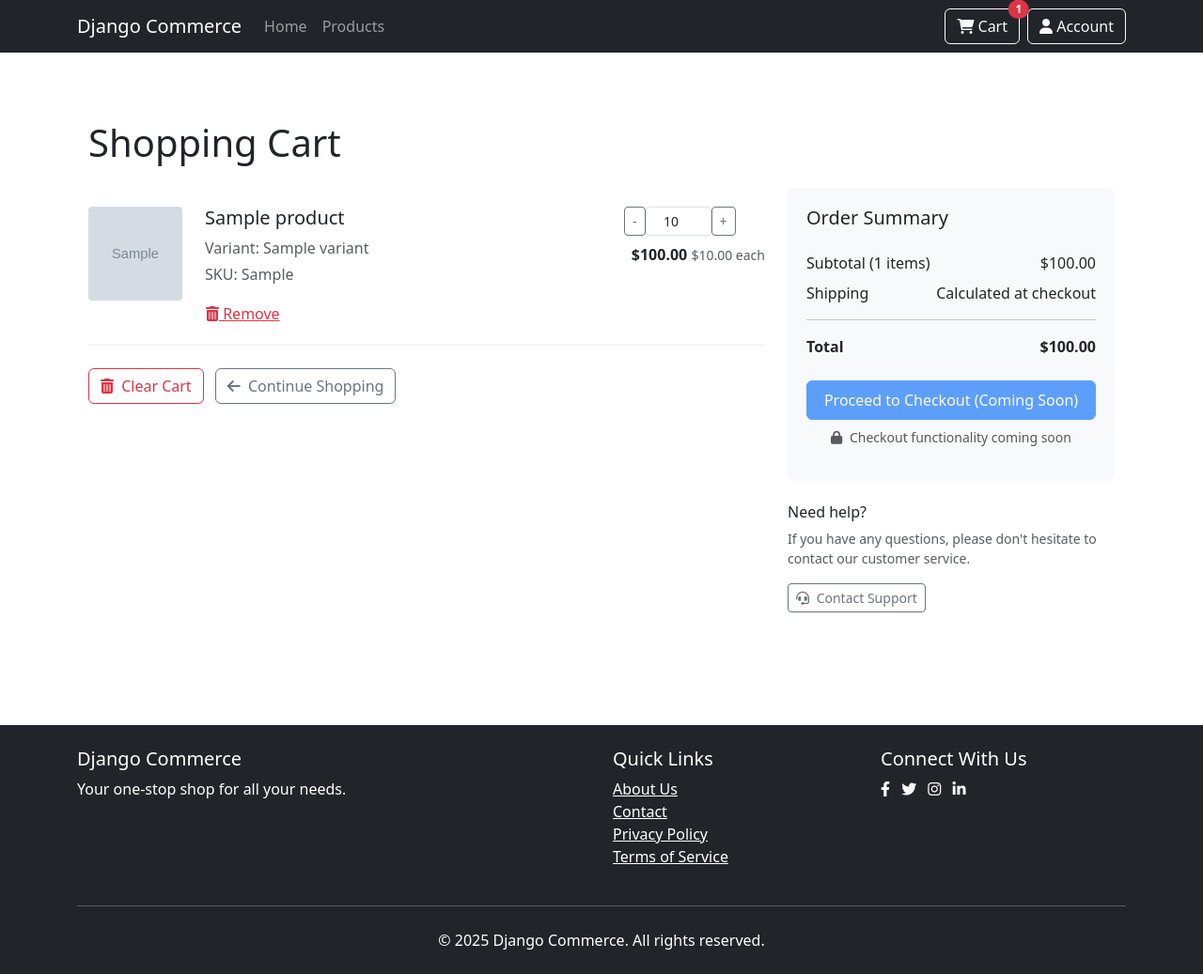
After one commit to mahimsafa/django-ecommerce, a Django app: page /cart/ in a window 1280 px wide. The commit adds this page. Shown: the whole page at 94% size. Run offline with Django 5.2, Linux system fonts and the light colour scheme; a user stored in the database is signed in; tables that the repository leaves empty hold one stand-in row (values such as "Sample post"); grey boxes marked "Sample" are stand-in pictures.

Commit message:
feat: Implement cart view, update, clear functionality

```diff
--- /dev/null
+++ b/cart/templates/cart/cart.html
@@ -0,0 +1,163 @@
+{% extends 'base.html' %}
+
+{% block title %}Shopping Cart - Django Commerce{% endblock %}
+
+{% block extra_css %}
+<style>
+    .cart-item {
+        border-bottom: 1px solid #eee;
+        padding: 20px 0;
+    }
+    .cart-item:last-child {
+        border-bottom: none;
+    }
+    .product-image {
+        width: 100px;
+        height: 100px;
+        object-fit: cover;
+        border-radius: 4px;
+    }
+    .quantity-input {
+        width: 70px;
+        text-align: center;
+    }
+    .summary-card {
+        background-color: #f8f9fa;
+        border-radius: 8px;
+        padding: 20px;
+    }
+    .empty-cart {
+        text-align: center;
+        padding: 50px 0;
+    }
+    .empty-cart i {
+        font-size: 5rem;
+        color: #ddd;
+        margin-bottom: 20px;
+    }
+</style>
+{% endblock %}
+
+{% block content %}
+<div class="container py-5">
+    <h1 class="mb-4">Shopping Cart</h1>
+
+    {% if cart_items %}
+    <div class="row">
+        <div class="col-lg-8">
+            {% for item in cart_items %}
+            <div class="cart-item">
+                <div class="row">
+                    <div class="col-md-2">
+                        <img src="{{ item.variant.product.images.first.image.url|default:'/static/images/placeholder-product.png' }}"
+                             alt="{{ item.variant.product.name }}" class="product-image">
+                    </div>
+                    <div class="col-md-6">
+                        <h5>{{ item.variant.product.name }}</h5>
+                        {% if item.variant.name %}
+                            <p class="text-muted mb-1">Variant: {{ item.variant.name }}</p>
+                        {% endif %}
+                        <p class="text-muted">SKU: {{ item.variant.sku|default:'N/A' }}</p>
+                        <form method="post" action="{% url 'cart:update_cart_item' item.id %}" class="d-inline">
+                            {% csrf_token %}
+                            <input type="hidden" name="action" value="remove">
+                            <button type="submit" class="btn btn-link text-danger p-0">
+                                <i class="fas fa-trash-alt"></i> Remove
+                            </button>
+                        </form>
+                    </div>
+                    <div class="col-md-4 text-md-end">
+                        <div class="input-group mb-2" style="max-width: 150px; margin-left: auto;">
+                            <form method="post" action="{% url 'cart:update_cart_item' item.id %}" class="d-flex w-100" id="update-form-{{ item.id }}">
+                                {% csrf_token %}
+                                <input type="hidden" name="action" value="update">
+                                <button type="button" class="btn btn-outline-secondary btn-sm"
+                                        onclick="this.form.querySelector('input[name=quantity]').stepDown(); this.form.submit()">-</button>
+                                <input type="number" name="quantity" value="{{ item.quantity }}" min="1"
+                                       class="form-control form-control-sm text-center quantity-input"
+                                       onchange="document.getElementById('update-form-{{ item.id }}').submit()">
+                                <button type="button" class="btn btn-outline-secondary btn-sm"
+                                        onclick="this.form.querySelector('input[name=quantity]').stepUp(); this.form.submit()">+</button>
+                            </form>
+                        </div>
+                        <div>
+                            <strong>${{ item.get_subtotal|floatformat:2 }}</strong>
+                            <small class="text-muted">${{ item.unit_price|floatformat:2 }} each</small>
+                        </div>
+                    </div>
+                </div>
+            </div>
+            {% endfor %}
+
+            <div class="mt-4">
+                <form method="post" action="{% url 'cart:clear_cart' %}" class="d-inline"
+                      onsubmit="return confirm('Are you sure you want to clear your cart?');">
+                    {% csrf_token %}
+                    <button type="submit" class="btn btn-outline-danger">
+                        <i class="fas fa-trash-alt me-1"></i> Clear Cart
+                    </button>
+                </form>
+                <a href="{% url 'store_front:home' %}" class="btn btn-outline-secondary ms-2">
+                    <i class="fas fa-arrow-left me-1"></i> Continue Shopping
+                </a>
+            </div>
+        </div>
+
+        <div class="col-lg-4 mt-4 mt-lg-0">
+            <div class="summary-card">
+                <h5 class="mb-4">Order Summary</h5>
+                <div class="d-flex justify-content-between mb-2">
+                    <span>Subtotal ({{ cart.items.count }} items)</span>
+                    <span>${{ cart.get_total|floatformat:2 }}</span>
+                </div>
+                <div class="d-flex justify-content-between mb-3">
+                    <span>Shipping</span>
+                    <span>Calculated at checkout</span>
+                </div>
+                <hr>
+                <div class="d-flex justify-content-between mb-4">
+                    <strong>Total</strong>
+                    <strong>${{ cart.get_total|floatformat:2 }}</strong>
+                </div>
+                <button class="btn btn-primary w-100 py-2" disabled>
+                    Proceed to Checkout (Coming Soon)
+                </button>
+                <p class="small text-muted mt-2 text-center">
+                    <i class="fas fa-lock me-1"></i> Checkout functionality coming soon
+                </p>
+            </div>
+
+            <div class="mt-4">
+                <h6>Need help?</h6>
+                <p class="small text-muted">
+                    If you have any questions, please don't hesitate to contact our customer service.
+                </p>
+                <a href="#" class="btn btn-outline-secondary btn-sm">
+                    <i class="fas fa-headset me-1"></i> Contact Support
+                </a>
+            </div>
+        </div>
+    </div>
+    {% else %}
+    <div class="empty-cart">
+        <i class="fas fa-shopping-cart"></i>
+        <h3>Your cart is empty</h3>
+        <p class="text-muted">Looks like you haven't added anything to your cart yet.</p>
+        <a href="{% url 'store_front:home' %}" class="btn btn-primary">
+            <i class="fas fa-arrow-left me-1"></i> Continue Shopping
+        </a>
+    </div>
+    {% endif %}
+</div>
+{% endblock %}
+
+{% block extra_js %}
+<script>
+    // Auto-submit forms when quantity changes
+    document.querySelectorAll('.quantity-input').forEach(input => {
+        input.addEventListener('change', function() {
+            this.form.submit();
+        });
+    });
+</script>
+{% endblock %}
--- a/cart/urls.py
+++ b/cart/urls.py
@@ -4,6 +4,9 @@ from . import views
 app_name = 'cart'
 
 urlpatterns = [
+    path('', views.CartView.as_view(), name='view'),
     path('add/<int:variant_id>/', views.add_to_cart, name='add_to_cart'),
+    path('update/<int:item_id>/', views.update_cart_item, name='update_cart_item'),
+    path('clear/', views.clear_cart, name='clear_cart'),
     path('count/', views.cart_count, name='cart_count'),
 ]
--- a/cart/views.py
+++ b/cart/views.py
@@ -1,10 +1,13 @@
-from django.shortcuts import get_object_or_404, redirect
-from django.http import JsonResponse
+from django.shortcuts import get_object_or_404, redirect, render
+from django.http import JsonResponse, HttpResponseRedirect
 from django.contrib.auth.decorators import login_required
-from django.views.decorators.http import require_POST
+from django.views.decorators.http import require_POST, require_http_methods
 from django.contrib import messages
+from django.views.generic import View
+from django.urls import reverse
+from django.db import transaction
 
-from product.models import Variant
+from product.models import Variant, Image as ProductImage
 from store.models import Store
 from .models import Cart, CartItem
 
@@ -53,3 +56,54 @@ def cart_count(request):
     else:
         count = 0
     return JsonResponse({'count': count})
+
+
+class CartView(View):
+    template_name = 'cart/cart.html'
+
+    def get(self, request, *args, **kwargs):
+        if not request.user.is_authenticated:
+            messages.warning(request, 'Please login to view your cart')
+            return redirect('login')
+
+        # Get user's active cart with items
+        cart = Cart.objects.filter(
+            user=request.user,
+            is_active=True
+        ).prefetch_related('items__variant__product__images').first()
+
+        context = {
+            'cart': cart,
+            'cart_items': cart.items.all() if cart else []
+        }
+        return render(request, self.template_name, context)
+
+
+@login_required
+@require_http_methods(["POST"])
+def update_cart_item(request, item_id):
+    item = get_object_or_404(CartItem, id=item_id, cart__user=request.user)
+    action = request.POST.get('action')
+
+    with transaction.atomic():
+        if action == 'update':
+            quantity = int(request.POST.get('quantity', 1))
+            if quantity > 0:
+                item.quantity = quantity
+                item.save()
+                messages.success(request, 'Cart updated successfully')
+            else:
+                item.delete()
+                messages.success(request, 'Item removed from cart')
+        elif action == 'remove':
+            item.delete()
+            messages.success(request, 'Item removed from cart')
+
+    return HttpResponseRedirect(reverse('cart:view'))
+
+
+@login_required
+def clear_cart(request):
+    Cart.objects.filter(user=request.user, is_active=True).delete()
+    messages.success(request, 'Your cart has been cleared')
+    return HttpResponseRedirect(reverse('cart:view'))
--- a/templates/base.html
+++ b/templates/base.html
@@ -27,9 +27,17 @@
                     <li class="nav-item">
                         <a class="nav-link" href="#">Products</a>
                     </li>
+                    <!-- <li class="nav-item">
+                        <a class="nav-link position-relative" href="{% url 'cart:view' %}">
+                            <i class="fas fa-shopping-cart"></i>
+                            <span class="position-absolute top-0 start-100 translate-middle badge rounded-pill bg-danger cart-count-badge">
+                                0
+                            </span>
+                        </a>
+                    </li> -->
                 </ul>
                 <div class="d-flex">
-                    <a href="#" class="btn btn-outline-light me-2 position-relative">
+                    <a href="{% url 'cart:view' %}" class="btn btn-outline-light me-2 position-relative">
                         <i class="fas fa-shopping-cart"></i> Cart
                         <span class="position-absolute top-0 start-100 translate-middle badge rounded-pill bg-danger cart-count" style="display: none;">
                             0
```
